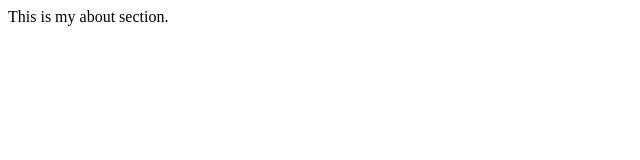
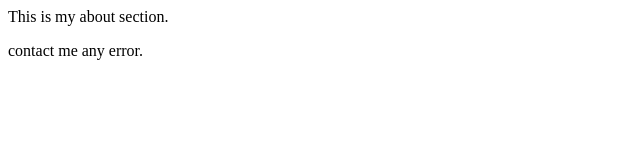
Before and after one commit to pranathiz/project, a plain HTML site: page index.html in a window 1280 px wide. Shown: the whole page, without its empty margins (0-640 px from the left). Drawn offline with Linux system fonts and the light colour scheme.

Commit message:
Edited About section on main

```diff
--- a/index.html
+++ b/index.html
@@ -1 +1,3 @@
 <p>This is my about section.</p>
+
+<p > contact me any error. </p>
```
